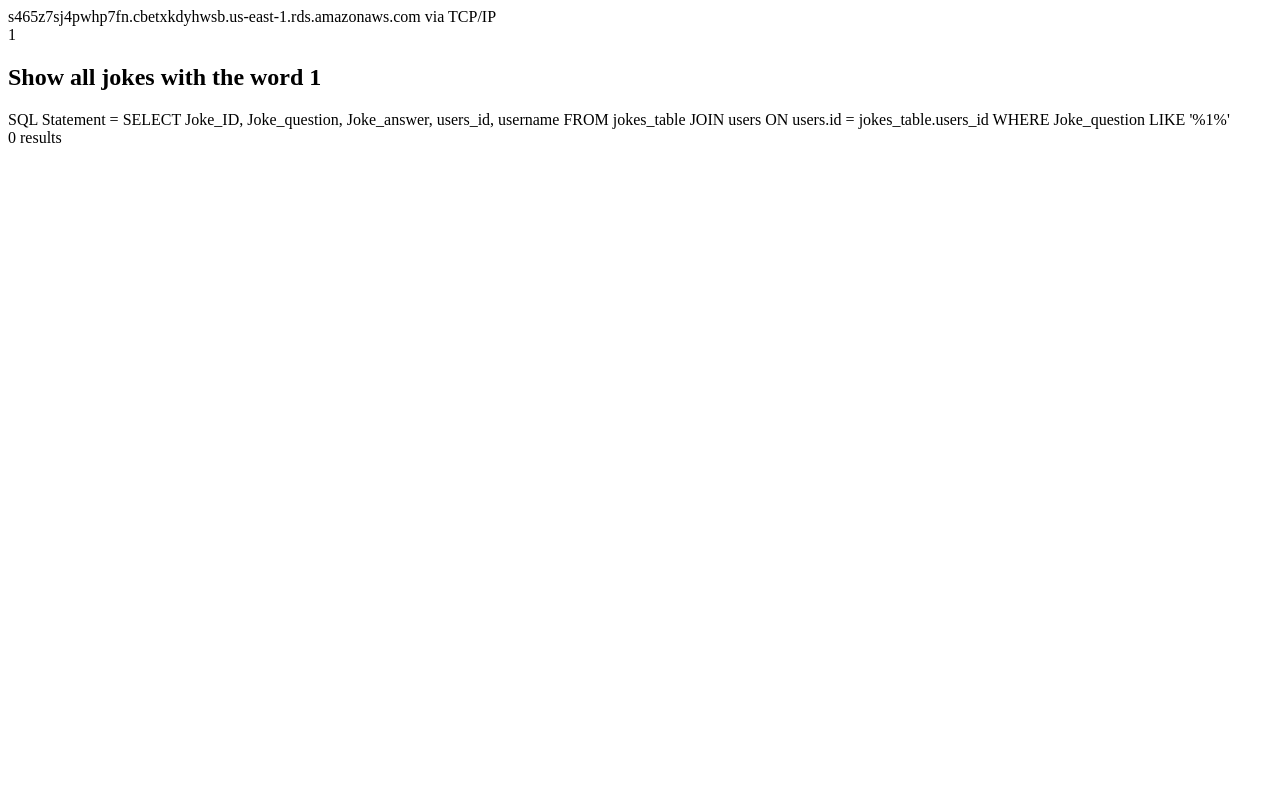
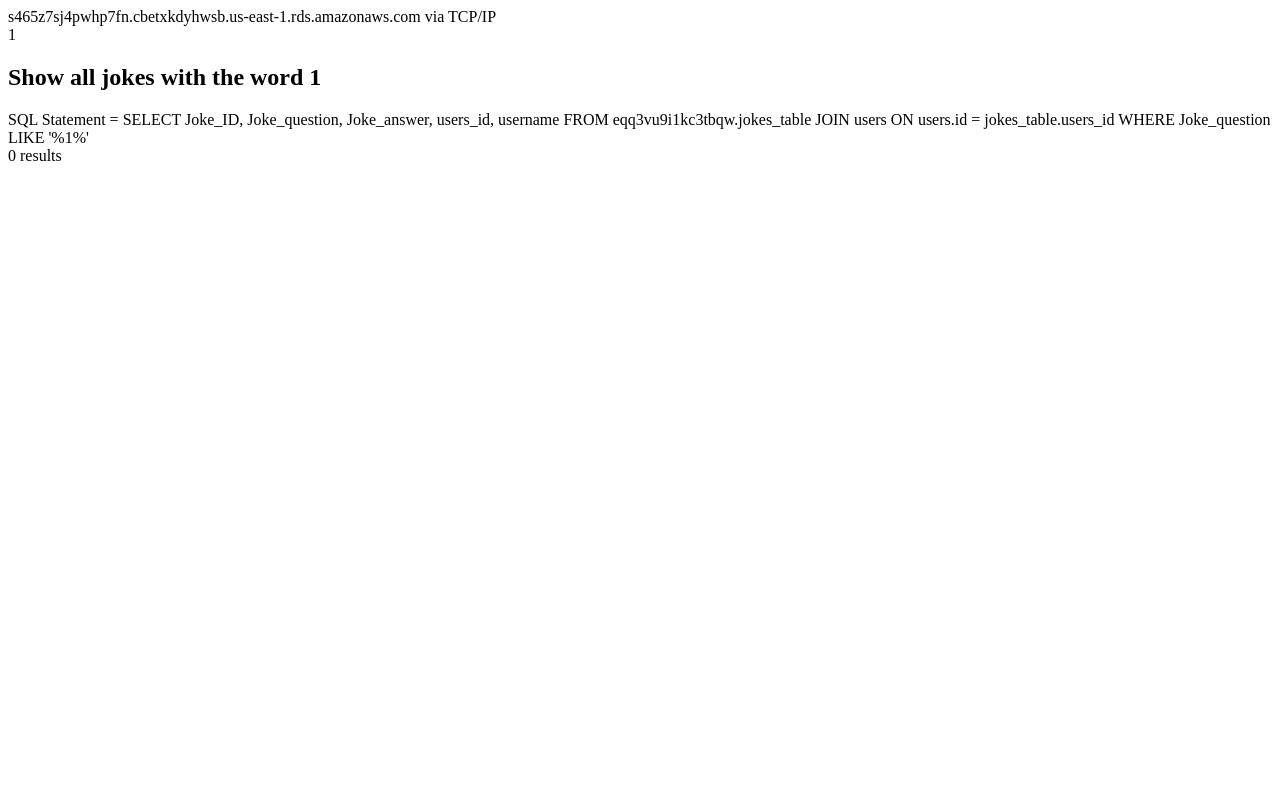
Before and after one commit to btzblackout/jokes-database, a PHP site: page /search_keyword.php?keyword=1 in a window 1280 px wide. Run offline with PHP 8.4, Linux system fonts and the light colour scheme; data that the repository does not hold is empty; some libraries are stand-ins or nearby versions.

Commit message:
Update search_keyword.php

```diff
--- a/search_keyword.php
+++ b/search_keyword.php
@@ -27,7 +27,7 @@ echo "<h2>Show all jokes with the word " . $keywordfromform . "</h2>";
 $keywordfromform = "%" . $keywordfromform . "%";
 
 // Set the SQL statement
-$sql = "SELECT Joke_ID, Joke_question, Joke_answer, users_id, username FROM jokes_table JOIN users ON users.id = jokes_table.users_id WHERE Joke_question LIKE '$keywordfromform'";
+$sql = "SELECT Joke_ID, Joke_question, Joke_answer, users_id, username FROM eqq3vu9i1kc3tbqw.jokes_table JOIN users ON users.id = jokes_table.users_id WHERE Joke_question LIKE '$keywordfromform'";
 
 // Print the SQL statement
 echo "SQL Statement = " . $sql . "<br>";
```
